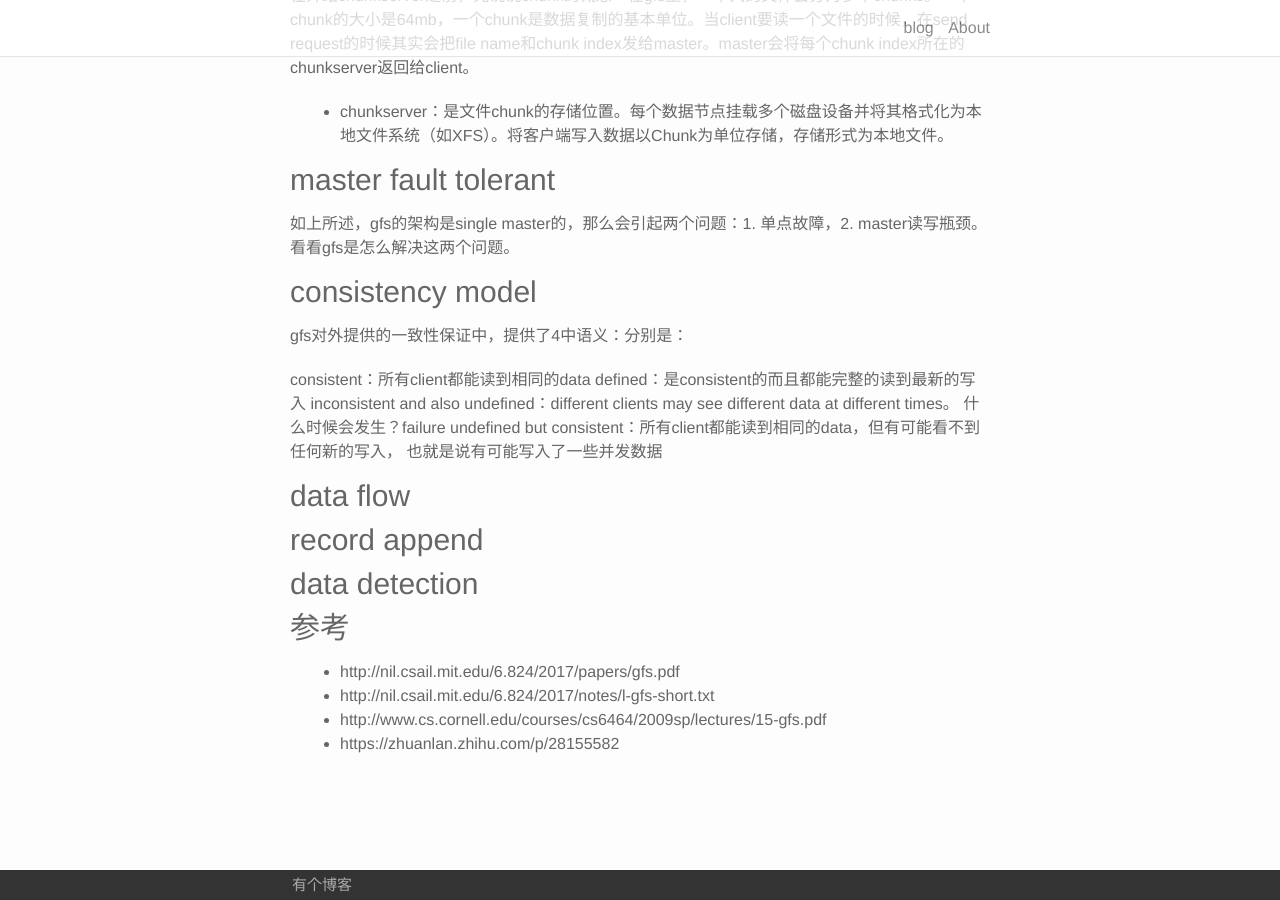
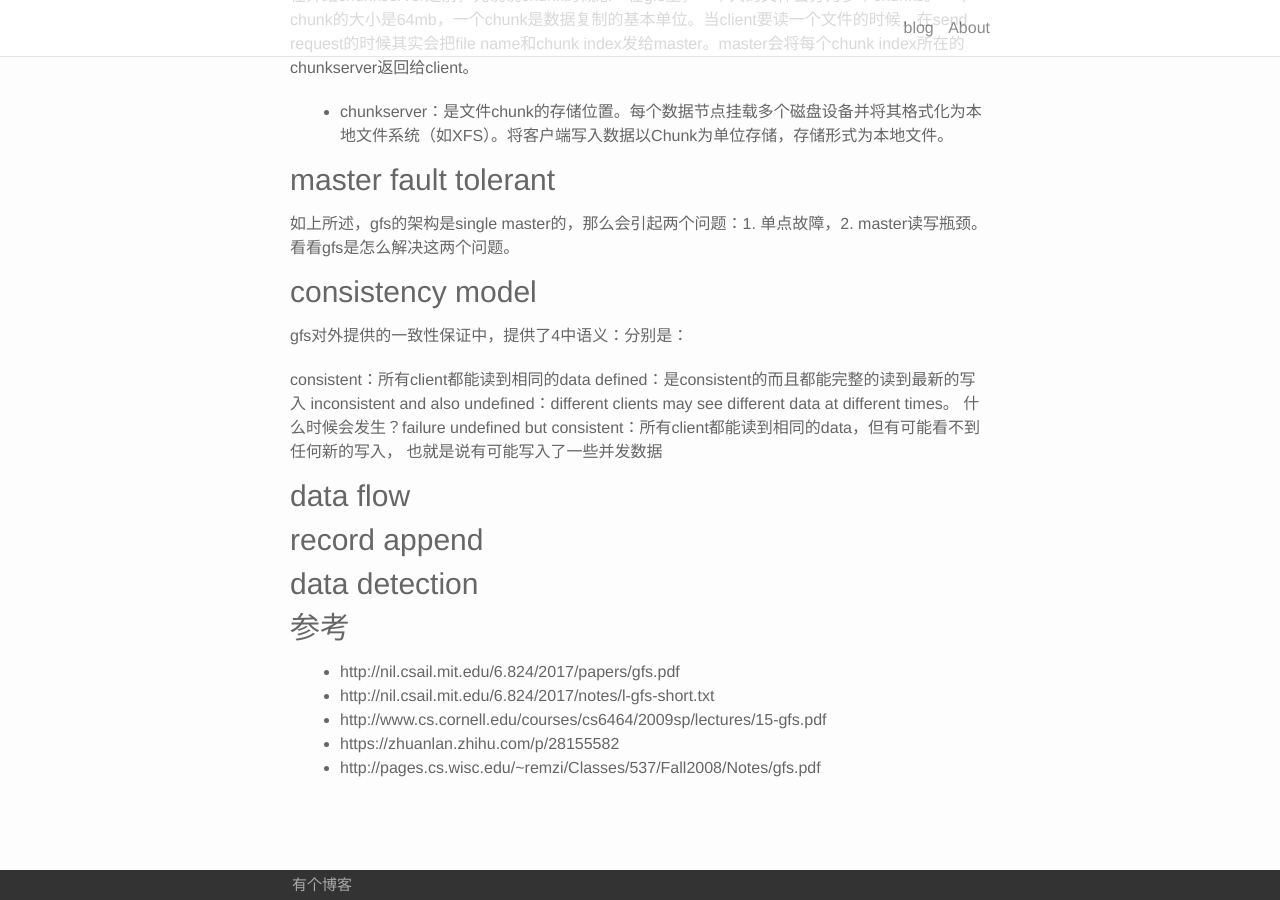
Before and after one commit to afghl/afghl.github.io, a Jekyll site: the page built from _posts/2018-01-23-distributed-system-gfs.markdown, in a window 1280 px wide and 900 px high, scrolled down 1247 px. Built offline with Jekyll 4.4.1, drawn with Linux system fonts in a browser that asks for light colours; part of the change alters nothing that is shown.

Commit message:
add reference

```diff
--- a/_posts/2018-01-23-distributed-system-gfs.markdown
+++ b/_posts/2018-01-23-distributed-system-gfs.markdown
@@ -59,3 +59,4 @@ undefined but consistent：所有client都能读到相同的data，但有可能
 - http://nil.csail.mit.edu/6.824/2017/notes/l-gfs-short.txt
 - http://www.cs.cornell.edu/courses/cs6464/2009sp/lectures/15-gfs.pdf
 - https://zhuanlan.zhihu.com/p/28155582
+- http://pages.cs.wisc.edu/~remzi/Classes/537/Fall2008/Notes/gfs.pdf
```
